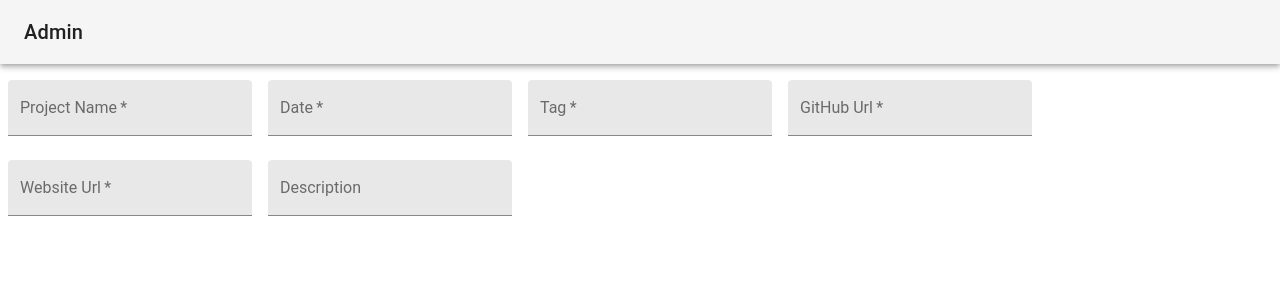
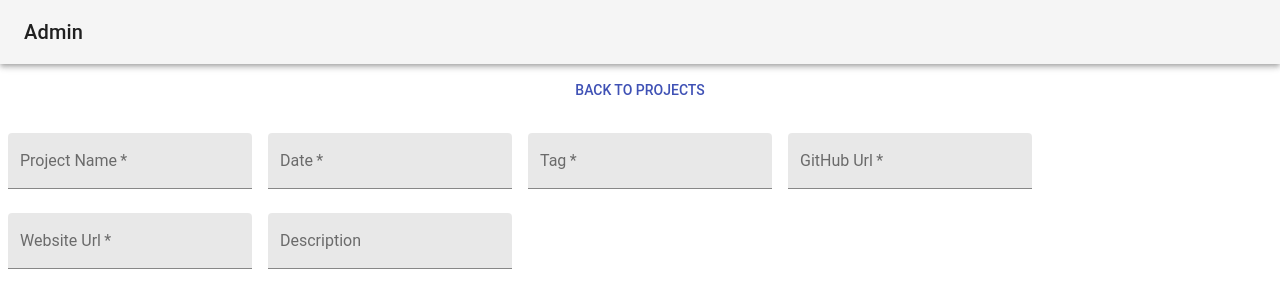
Before and after one commit to thomasangelop/React-Redux-Sagas-Portfolio-App, a React (Create React App) app: page /#/admin in a window 1280 px wide. Shown: the top 308 px of the page. Built offline with nearby package versions, Linux system fonts and the light colour scheme.

Commit message:
added back to projects button to admin page

```diff
--- a/src/components/AdminPage/AdminPage.js
+++ b/src/components/AdminPage/AdminPage.js
@@ -4,16 +4,23 @@ import { connect } from 'react-redux';
 //import app bar header from material ui
 import AdminAppBar from '../Material-UI/AdminAppBar';
 import AdminPageForm from '../Material-UI/AdminPageForm';
+import AdminBackToProjectsButton from '../Material-UI/AdminBackToProjectsButton';
 
-//import input form from material ui
 
 
 class AdminPage extends Component {
+  //will send the user back to the projects page when clicked
+  handleClick = () => {
+    console.log('sending user back to projects page');
+    window.location.hash = "";
+  }
+
   // Renders the AdminPage
   render() {
     return (
         <div className="App PageRoutes">
           <AdminAppBar />
+          <AdminBackToProjectsButton />
           <AdminPageForm />
         </div>
 
--- /dev/null
+++ b/src/components/Material-UI/AdminBackToProjectsButton.js
@@ -0,0 +1,30 @@
+import React from 'react';
+import PropTypes from 'prop-types';
+import { withStyles } from '@material-ui/core/styles';
+import Button from '@material-ui/core/Button';
+
+const styles = theme => ({
+  button: {
+    margin: theme.spacing.unit,
+  },
+  input: {
+    display: 'none',
+  },
+});
+
+function TextButtons(props) {
+  const { classes } = props;
+  return (
+    <div>
+      <Button color="primary" className={classes.button}>
+        Back To Projects
+      </Button>
+    </div>
+  );
+}
+
+TextButtons.propTypes = {
+  classes: PropTypes.object.isRequired,
+};
+
+export default withStyles(styles)(TextButtons);
```
